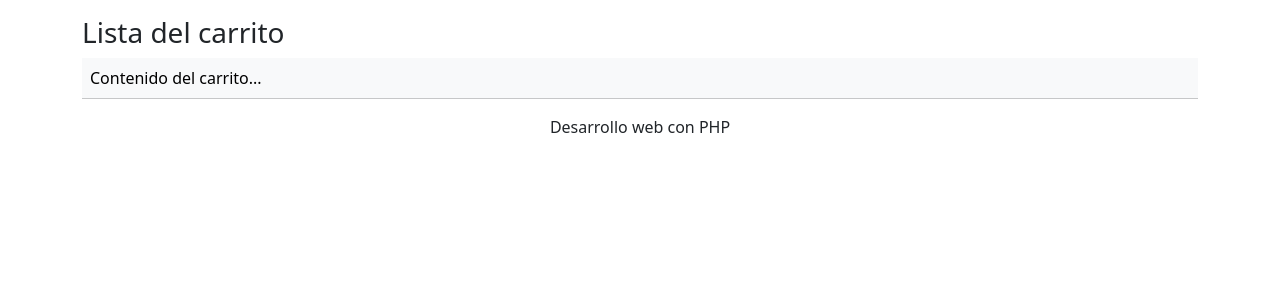
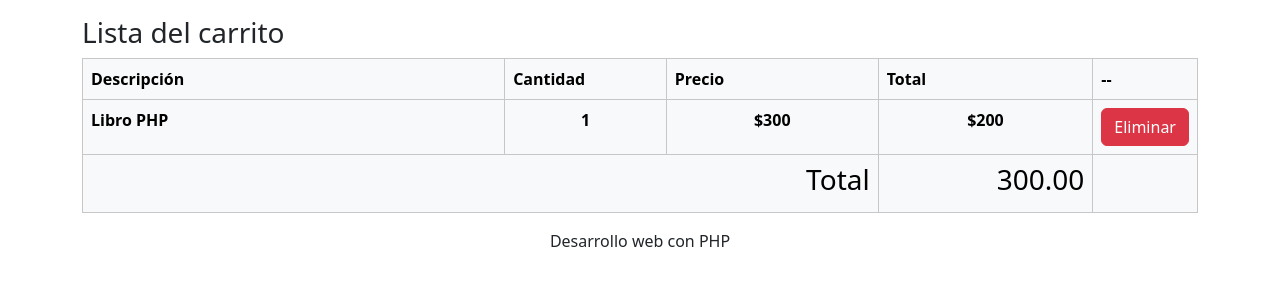
Before and after one commit to pblnahu1/tienda_online, a PHP site: page /mostrar_carrito.php in a window 1280 px wide. Shown: the part 56-356 px from the top of the page. Run offline with PHP 8.4, Linux system fonts and the light colour scheme.

Commit message:
tabla-del-carrito

```diff
--- a/mostrar_carrito.php
+++ b/mostrar_carrito.php
@@ -8,10 +8,26 @@ include('templates/cabecera.php');
 <h3>Lista del carrito</h3>
 
 <!-- b-table -->
-<table class="table table-light">
+<table class="table table-light table-bordered">
     <tbody>
         <tr>
-            <td>Contenido del carrito...</td>
+            <th width="40%">Descripción</th>
+            <th width="15%">Cantidad</th>
+            <th width="20%">Precio</th>
+            <th width="20%">Total</th>
+            <th width= "5%">--</th>
+        </tr>
+        <tr>
+            <th width="40%">Libro PHP</th>
+            <th width="15%" class="text-center">1</th>
+            <th width="20%" class="text-center">$300</th>
+            <th width="20%" class="text-center">$200</th>
+            <th width= "5%"><button class="btn btn-danger" type="button">Eliminar</button></th>
+        </tr>
+        <tr>
+            <td colspan="3" align="right"><h3>Total</h3></td>
+            <td align="right"><h3><?php echo number_format(300, 2); ?></h3></td>
+            <td></td>
         </tr>
     </tbody>
 </table>
--- a/templates/cabecera.php
+++ b/templates/cabecera.php
@@ -25,7 +25,9 @@
           <a class="nav-link" href="index.php">Home</a>
         </li>
         <li class="nav-item active">
-          <a class="nav-link" href="mostrar_carrito.php">Carrito (0)</a>
+          <a class="nav-link" href="mostrar_carrito.php">Carrito (<?php
+            echo (empty($_SESSION['CARRITO']))  ? 0 : count($_SESSION['CARRITO']);
+          ?>)</a>
         </li>
       </ul>
     </div>
```
